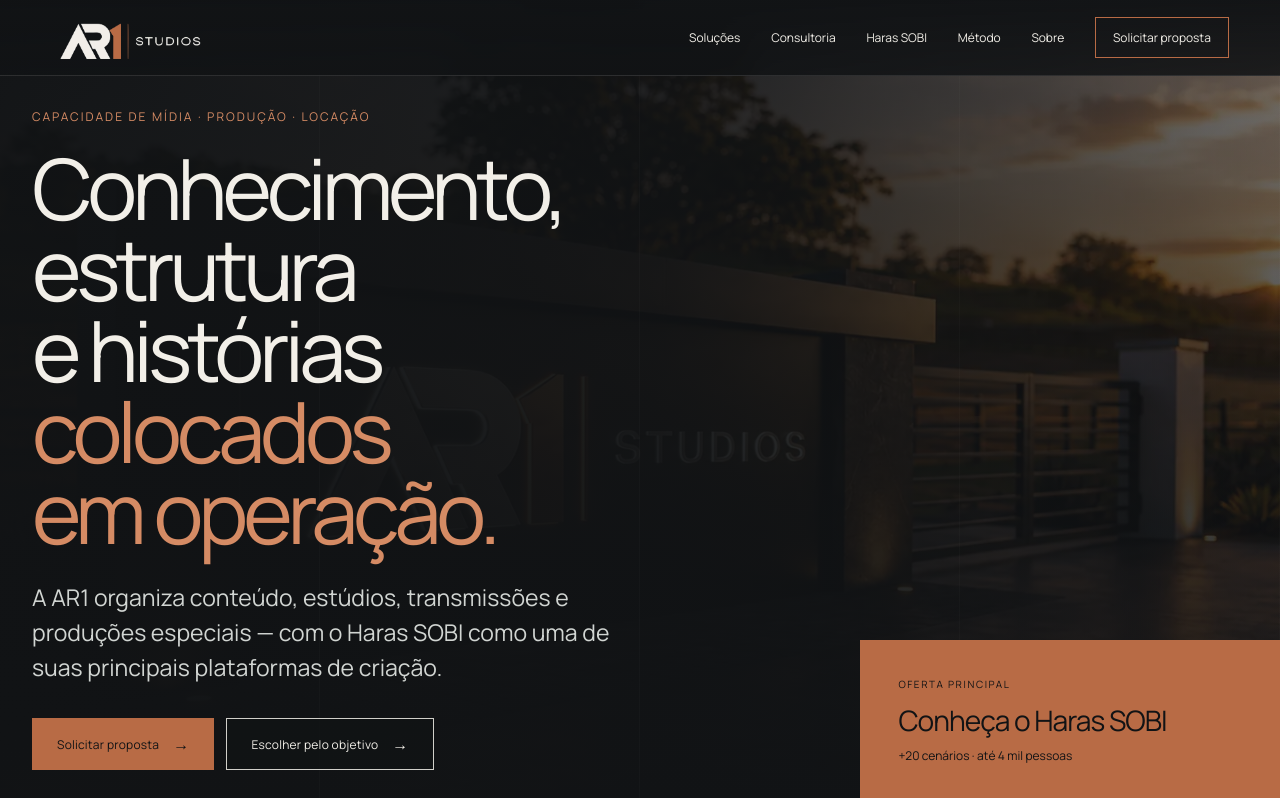
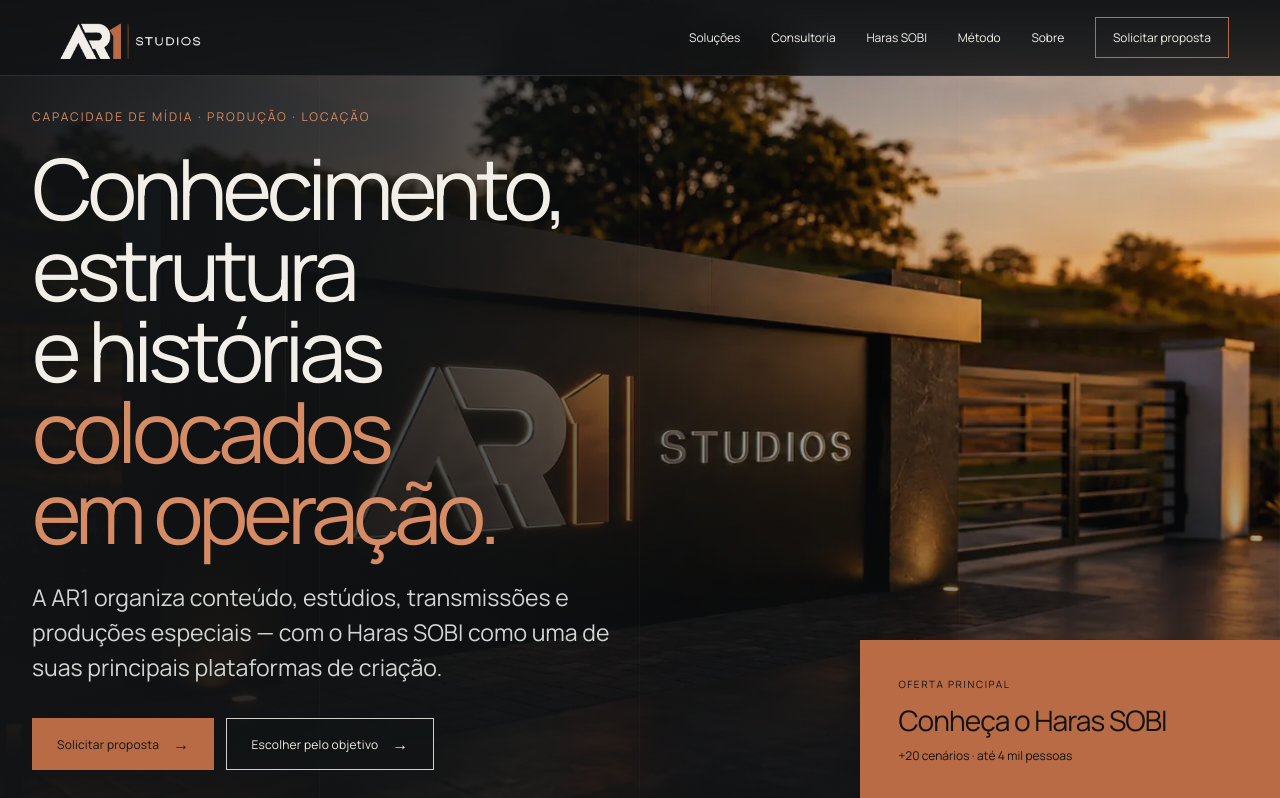
Before and after one commit to alessandrocerranomoreira-sobi/ar1studios-site, a React (Vite) app: page / in a window 1280 px wide. Shown: the top 798 px of the page. Built offline with nearby package versions, Linux system fonts and the light colour scheme.

Commit message:
style: destacar fachada na hero

```diff
--- a/src/App.css
+++ b/src/App.css
@@ -77,7 +77,8 @@
 
 .home-hero { position: relative; min-height: 100dvh; display: grid; align-items: center; overflow: hidden; }
 .home-hero-media { position: absolute; inset: 0; display: block; }
-.home-hero-media img { width: 100%; height: 100%; object-fit: cover; object-position: center; }
+.home-hero-media img { width: 100%; height: 100%; object-fit: cover; object-position: 18% center; filter: contrast(1.03) saturate(1.04); }
+.home-hero .image-overlay { background: linear-gradient(90deg, rgb(var(--scrim-rgb) / .92) 0%, rgb(var(--scrim-rgb) / .72) 32%, rgb(var(--scrim-rgb) / .32) 56%, rgb(var(--scrim-rgb) / .1) 78%, rgb(var(--scrim-rgb) / .04) 100%), linear-gradient(0deg, rgb(var(--scrim-rgb) / .64) 0%, rgb(var(--scrim-rgb) / .1) 58%, rgb(var(--scrim-rgb) / .04) 100%); }
 .home-hero::after { content: ""; position: absolute; inset: 0; z-index: 1; pointer-events: none; background: repeating-linear-gradient(90deg, transparent 0, transparent calc(25% - 1px), rgba(242, 239, 232, .035) 25%); }
 .home-hero-copy { position: relative; z-index: 2; padding-top: 78px; color: var(--bone); }
 .home-hero-copy h1 { max-width: 11.5ch; }
```
